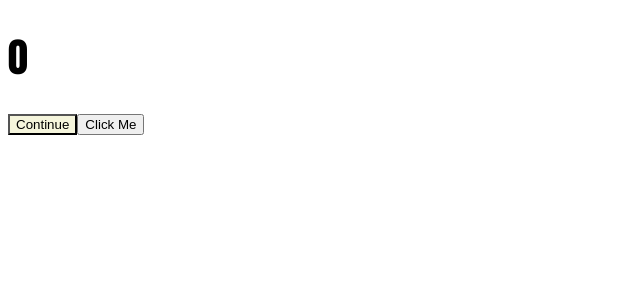
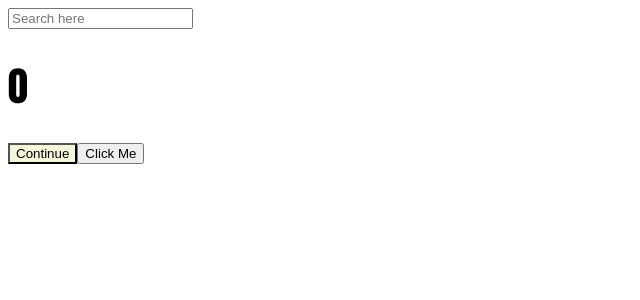
Before and after one commit to 2kmyung/moreact, a React (Create React App) app: page / in a window 1280 px wide. Shown: the top 300 px of the page, without its empty margins (0-640 px from the left). Built offline with nearby package versions, Linux system fonts and the light colour scheme.

Commit message:
Make Search Bar

```diff
--- a/src/App.js
+++ b/src/App.js
@@ -5,16 +5,31 @@ import { useState, useEffect } from "react";
 function App() {
 
   const [counter, setCounter] = useState(0);
+  const [keyword, setKeyword] = useState("");
+
   const onClick = () => setCounter((prev) => prev + 1);
+  const onChange = (event) => setKeyword(event.target.value);
+
   console.log("I run all the time");
   useEffect(() => {
     console.log("awake");
   }, []);
+  useEffect(() => {
+    if (keyword !== "") {
+      console.log("search for", keyword);
+    }
+  }, [keyword])
 
   return (
     <div className="App">
+      <input
+        value={keyword}
+        onChange={onChange}
+        type="text"
+        placeholder="Search here"
+      />
       <h1 className={styles.title}>{counter}</h1>
-      <Button text={"Continue"}/>
+      <Button text={"Continue"} />
       <button onClick={onClick}>Click Me</button>
     </div>
   );
```
